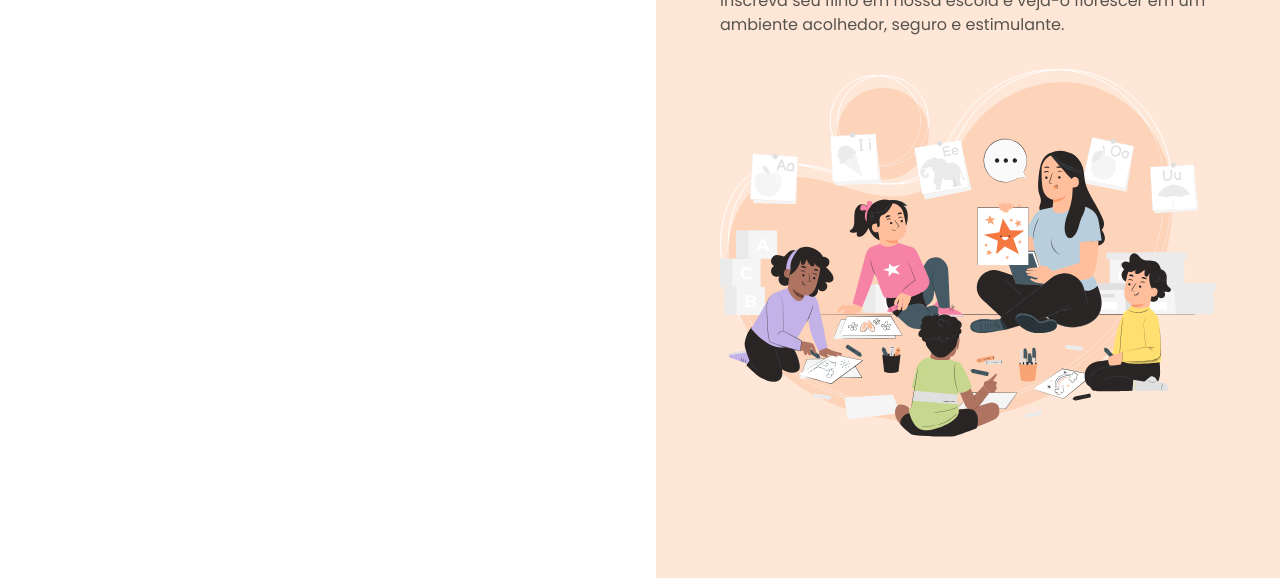
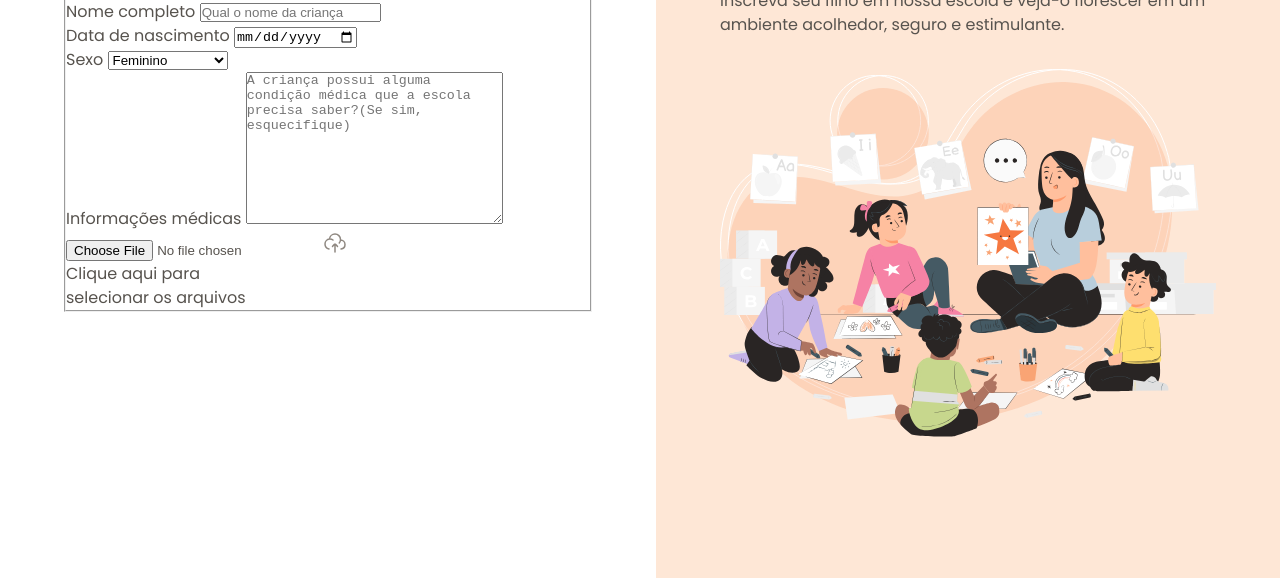
Before and after one commit to luizroquim/Formulario-de-Matricula, a plain HTML site: page index.html in a window 1280 px wide. Shown: the part 222-800 px from the top of the page. Drawn offline with Linux system fonts and the light colour scheme.

Commit message:
iniciando o formulário

```diff
--- a/index.html
+++ b/index.html
@@ -20,6 +20,52 @@
                 </div>
                 <h1>Formulário de Matricula</h1>
                 <p>Preencha os dados abaixo para matricular seu filho na escola de educação infantil Estrelas do Amanhã.</p>
+
+                <form method="post" enctype="multipart/form-data">
+                    <fieldset class="child-info">
+                        <legend>Informações da criança</legend>
+
+                        <div class="input-wrapper">
+                            <label for="fullname">Nome completo</label>
+                            <input
+                                id="fullname"
+                                name="fullname"
+                                type="text"
+                                placeholder="Qual o nome da criança">
+                        </div>
+                        <div class="input-wrapper">
+                            <label for="birth">Data de nascimento</label>
+                            <input
+                                id="birth"
+                                name="birth"
+                                type="date"
+                                lang="pt-BR"
+                               >
+                        </div>
+                        <div class="select-wrapper">
+                            <label for="gender">Sexo</label>
+                            <select name="gender" id="gender">
+                                <option value="female">Feminino</option>
+                                <option value="male">Masculino</option>
+                                <option value="na">Prefiro não dizer</option>
+                            </select>
+
+                        </div>
+                        <div class="textarea-wrapper">
+                            <label for="medical-info">Informações médicas</label>
+                            <textarea name="medical-info" id="medical-info" cols="30" rows="10" placeholder="A criança possui alguma condição médica que a escola precisa saber?(Se sim, esquecifique)"></textarea>
+
+                        </div>
+
+                        <div class="droparea-wrapper">
+                            <input type="file" id="birth-file" name="birth-file">
+                            <img src="assets/icons/cloud-upload.svg" alt="">
+                            <p>Clique aqui para<br>
+                            selecionar os arquivos</p>
+                        </div>
+
+                    </fieldset>
+                </form>
             </div>
         </main>
         <aside>
```
